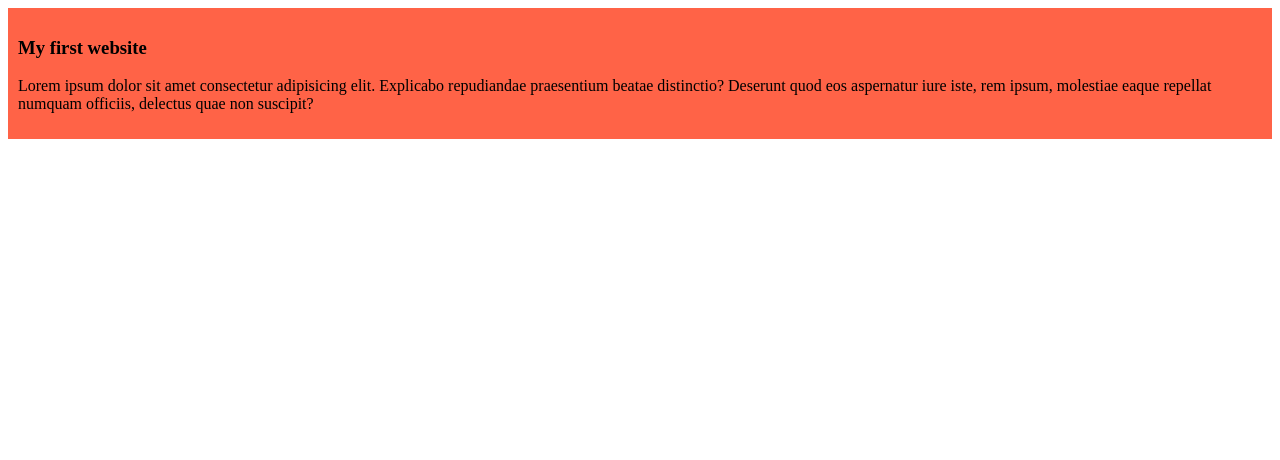
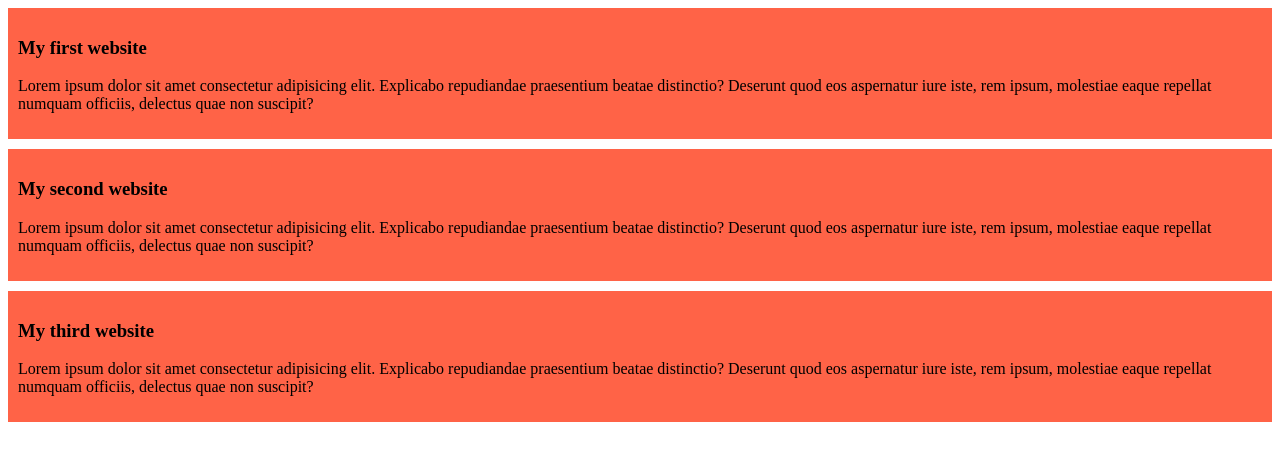
Before and after one commit to Jason-971/my-simple-website, a plain HTML site: page index.html in a window 1280 px wide. Drawn offline with Linux system fonts and the light colour scheme.

Commit message:
second one

```diff
--- a/blog.css
+++ b/blog.css
@@ -1,4 +1,5 @@
 div{
     background-color: tomato;
     padding: 10px;
+    margin-bottom: 10px;
 }
--- a/index.html
+++ b/index.html
@@ -15,6 +15,18 @@
             Deserunt quod eos aspernatur iure iste, rem ipsum, molestiae eaque repellat numquam officiis, delectus quae
             non suscipit?</p>
     </div>
+    <div>
+        <h3>My second website</h3>
+        <p>Lorem ipsum dolor sit amet consectetur adipisicing elit. Explicabo repudiandae praesentium beatae distinctio?
+            Deserunt quod eos aspernatur iure iste, rem ipsum, molestiae eaque repellat numquam officiis, delectus quae
+            non suscipit?</p>
+    </div>
+    <div>
+        <h3>My third website</h3>
+        <p>Lorem ipsum dolor sit amet consectetur adipisicing elit. Explicabo repudiandae praesentium beatae distinctio?
+            Deserunt quod eos aspernatur iure iste, rem ipsum, molestiae eaque repellat numquam officiis, delectus quae
+            non suscipit?</p>
+    </div>
 </body>
 
 </html>
```
